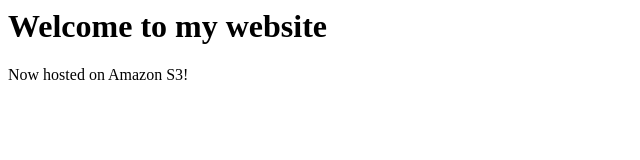
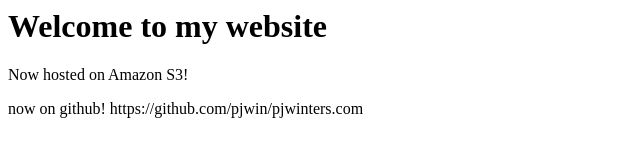
Before and after one commit to pjwin/pjwinters.com, a plain HTML site: page index.html in a window 1280 px wide. Shown: the whole page, without its empty margins (0-640 px from the left). Drawn offline with Linux system fonts and the light colour scheme.

Commit message:
added git url

```diff
--- a/index.html
+++ b/index.html
@@ -5,5 +5,6 @@
 <body>
   <h1>Welcome to my website</h1>
   <p>Now hosted on Amazon S3!</p>
+  <p>now on github! https://github.com/pjwin/pjwinters.com</p>
 </body>
 </html>
```
